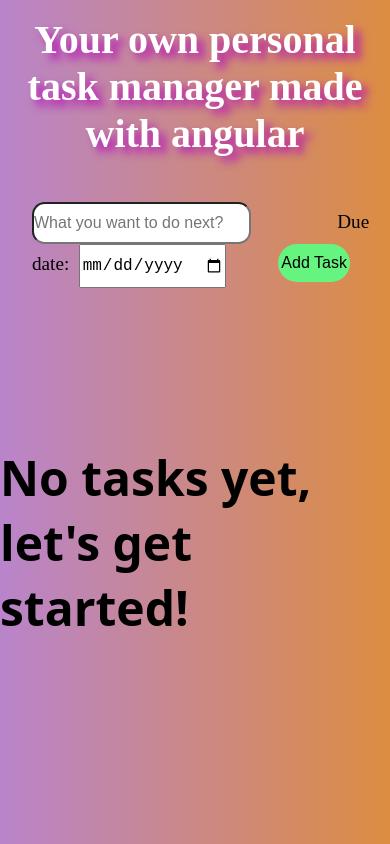
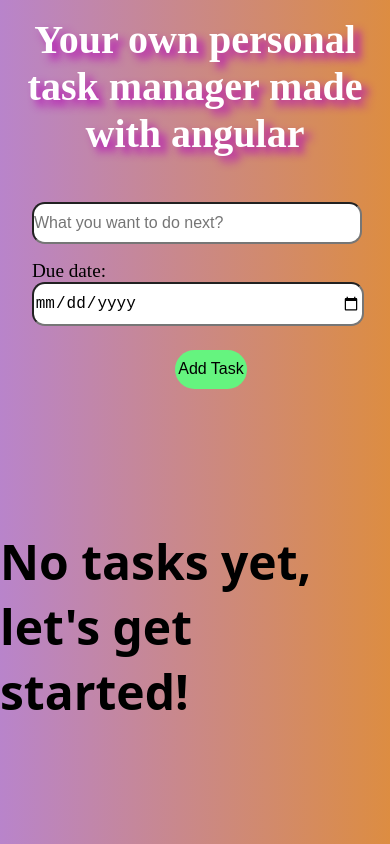
Before and after one commit to Crazyengineer1/Task-manager-in-Angular, an Angular app: page / in a window 390 px wide. Built offline with nearby package versions, Linux system fonts and the light colour scheme; a web font is replaced by a local one.

Commit message:
Made the task input form responsive

```diff
--- a/src/app/app.component.css
+++ b/src/app/app.component.css
@@ -59,7 +59,7 @@
 }
 
 .add p {
-    display: inline;
+    display: inline-block;
     margin: 0 0.6rem 0 5.4rem;
     font-size: 1.2rem;
 }
@@ -67,6 +67,7 @@
 #date {
     padding: 1.2vh 0.2vw;
     font-size: 1rem;
+    border-radius: 0.8rem;
 }
 
 .add button {
@@ -137,3 +138,38 @@
     color: gray;
     text-decoration: line-through;
 }
+
+@media screen and (max-width:600px) {
+    .add {
+        display: flex;
+        flex-direction: column;
+        justify-content: center;
+        align-items: center;
+        /* border: 2px solid red; */
+    }
+
+
+    #name {
+        width: calc(100% - 2rem);
+        display: inline-block;
+        margin: 0 0 1rem 0;
+    }
+
+    .add p {
+        margin: 0;
+    }
+
+    #date {
+        display: inline;
+        width: calc(100% - 2rem);
+        margin: 0 0 1.5rem 0;
+    }
+
+    .add button {
+        /* border: 2px solid red; */
+        display: block;
+        position: static;
+        margin: 0 auto;
+        text-align: center;
+    }
+}
--- a/src/app/app.component.html
+++ b/src/app/app.component.html
@@ -19,8 +19,10 @@
         <div class="add">
             <form (ngSubmit)="addTask()">
                 <input type="text" [(ngModel)]="taskName" name="task" id="name" placeholder="What you want to do next?">
+                <!-- <span class="Din"> -->
                 <p>Due date:</p>
                 <input type="date" [(ngModel)]="dueDate" name="date" id="date">
+                <!-- </span> -->
                 <button type="submit">Add Task</button>
             </form>
         </div>
```
